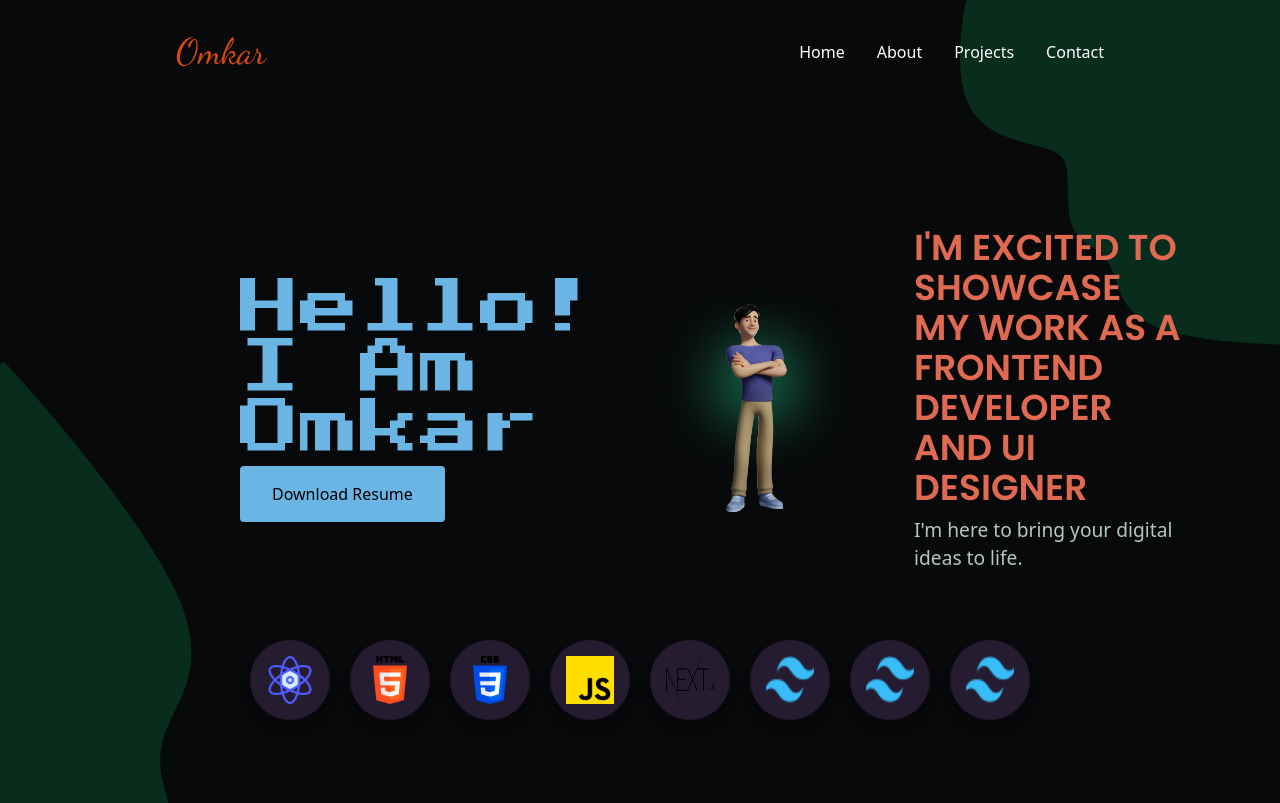
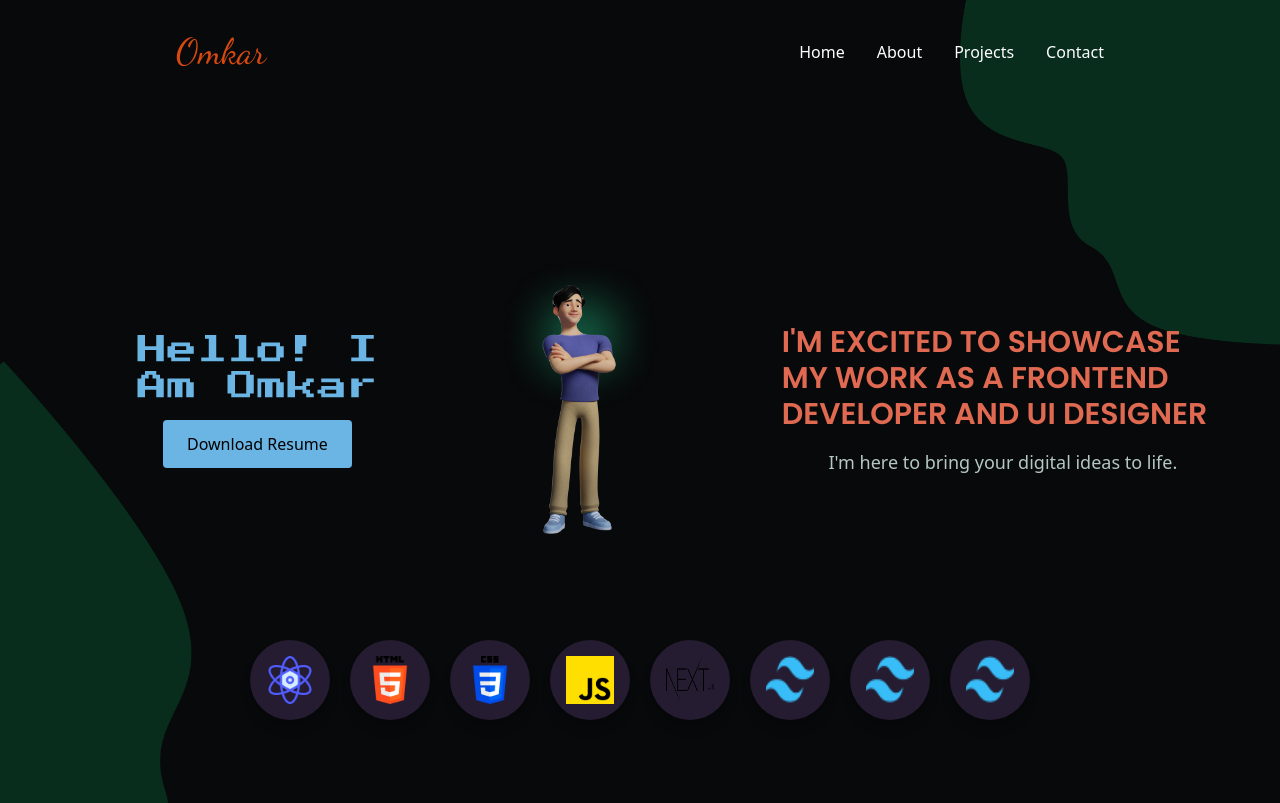
Before and after one commit to OmkarThakre01/portfolio, a React (Vite) app: page / in a window 1280 px wide. Shown: the top 803 px of the page. Built offline with nearby package versions, Linux system fonts and the light colour scheme.

Commit message:
ui hero commit

```diff
--- a/src/Components/Hero/hero.jsx
+++ b/src/Components/Hero/hero.jsx
@@ -4,44 +4,47 @@ import img2 from '../../assets/Man1bg.png';
 
 const Hero = () => {
   return (
-    <div className="relative flex flex-col xl:flex-row items-center justify-between min-h-screen p-6 xl:p-12 space-y-2 xl:space-y-0">
+    <div className="relative flex flex-col lg:flex-row items-center justify-center min-h-screen p-4 lg:p-8 space-y-6 lg:space-y-0 lg:space-x-8">
 
       {/* Text Section */}
-      <div className="flex flex-col items-center xl:items-start text-center xl:text-left space-y-2 order-2 xl:order-none xl:w-1/2 px-6 sm:px-8 md:px-12 lg:ml-0 xl:ml-[9rem]">
-        <h1 className="text-[#6AB5E4] text-3xl sm:text-4xl md:text-5xl lg:text-6xl xl:text-6xl font-Press leading-tight">
+      <div className="flex flex-col items-center text-center space-y-4 order-2 lg:order-none lg:w-1/2 px-4 sm:px-6 md:px-8 lg:px-0 ml-0 lg:ml-[5rem]">
+        <div>
+          <h1 className="text-[#6AB5E4] text-2xl sm:text-4xl md:text-3xl lg:text-3xl font-Press leading-tight">
             Hello! I Am Omkar
           </h1>
-        <button className="bg-[#6AB5E4] text-[#000000] py-3 px-6 sm:py-4 sm:px-8 rounded transition duration-300 hover:bg-[#56A0D3]">
+        </div>
+        <div>
+          <button className="bg-[#6AB5E4] text-[#000000] py-2 px-4 sm:py-3 sm:px-6 rounded transition duration-300 hover:bg-blue-600">
             Download Resume
           </button>
         </div>
+      </div>
 
       {/* Image Section */}
-      <div className="relative w-full h-full flex justify-center xl:w-1/2 xl:px-0 sm:px-2 md:px-4">
-        <div className="relative">
+      <div className="relative w-full flex justify-center order-1 lg:order-none lg:w-1/2">
+        {/* Background Image */}
         <img
           src={img2}
           alt="Background"
-            className="absolute top-0 left-1/2 transform -translate-x-1/2 w-full sm:w-[80%] md:w-[90%] lg:w-[75%] xl:w-[100%] -z-5"
+          className="absolute top-0 left-1/2 transform -translate-x-1/2 w-[100%] sm:w-[85%] md:w-[75%] lg:w-[60%] -z-10"
         />
+        {/* Foreground Image */}
         <img
           src={img1}
           alt="Foreground"
-            className="relative w-[90%] sm:w-[70%] md:w-[85%] lg:w-[95%] xl:w-[100%] mx-auto"
+          className="relative w-[90%] sm:w-[70%] md:w-[70%] lg:w-[90%]"
         />
-        </div>
       </div>
 
       {/* Additional Information */}
-      <div className="flex flex-col items-center xl:items-start text-center xl:text-left space-y-2 xl:w-[70%] order-3 xl:order-none px-6 sm:px-8 md:px-12">
-        <h2 className="text-[#DF6951] text-lg sm:text-xl md:text-2xl lg:text-3xl xl:text-4xl font-semibold font-Poppins uppercase">
+      <div className="flex flex-col items-center text-center space-y-4 order-3 xl:text-left lg:w-[80%] md:w-[70%] lg:px-6 px-4 sm:px-6 md:px-8">
+        <h2 className="text-[#DF6951] text-[1rem] sm:text-1xl md:text-3xl lg:text-3xl font-semibold font-Poppins uppercase text-center md:text-left leading-tight">
           I'm excited to showcase my work as a frontend developer and UI designer
         </h2>
-        <p className="text-[#B5C7C1] text-base sm:text-lg md:text-xl xl:text-[1.2rem] leading-relaxed">
+        <p className="text-[#B5C7C1] text-1xl sm:text-base md:text-lg text-center md:text-left leading-relaxed">
           I'm here to bring your digital ideas to life.
         </p>
       </div>
-
     </div>
   );
 };
```
Lines whose indentation alone changed are shown as unchanged.
